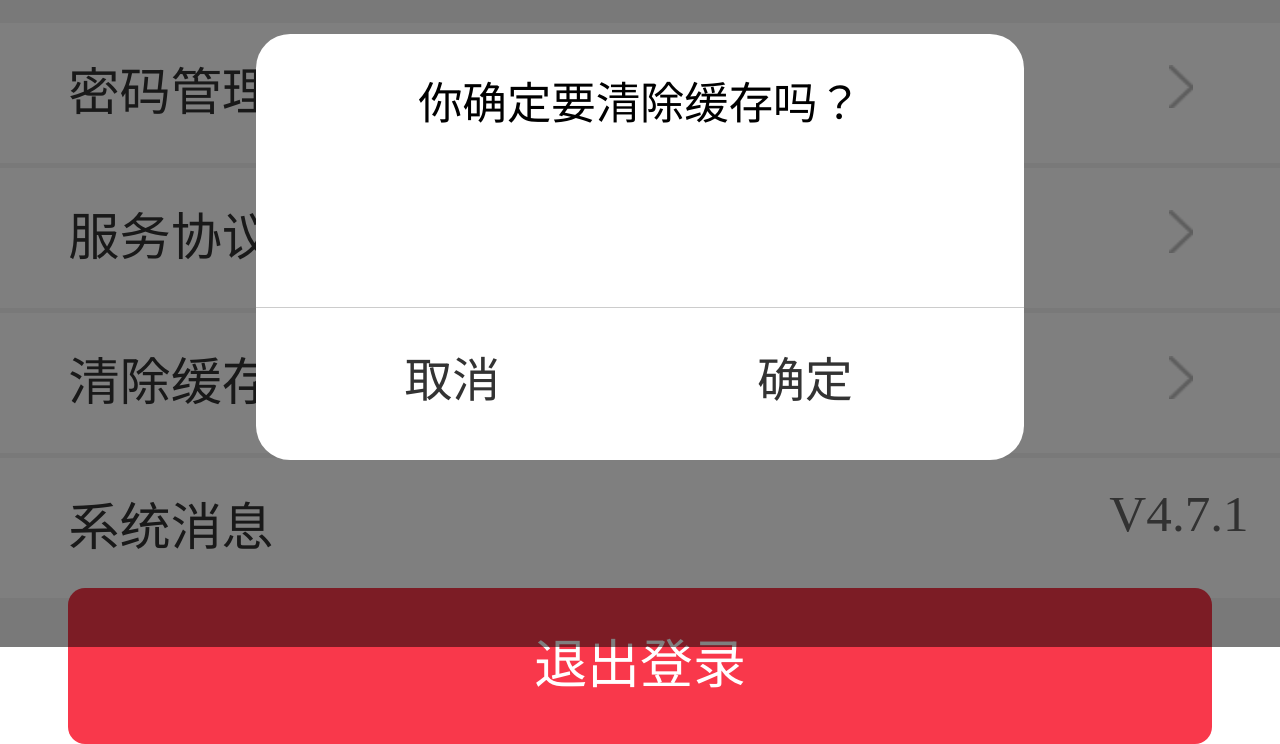
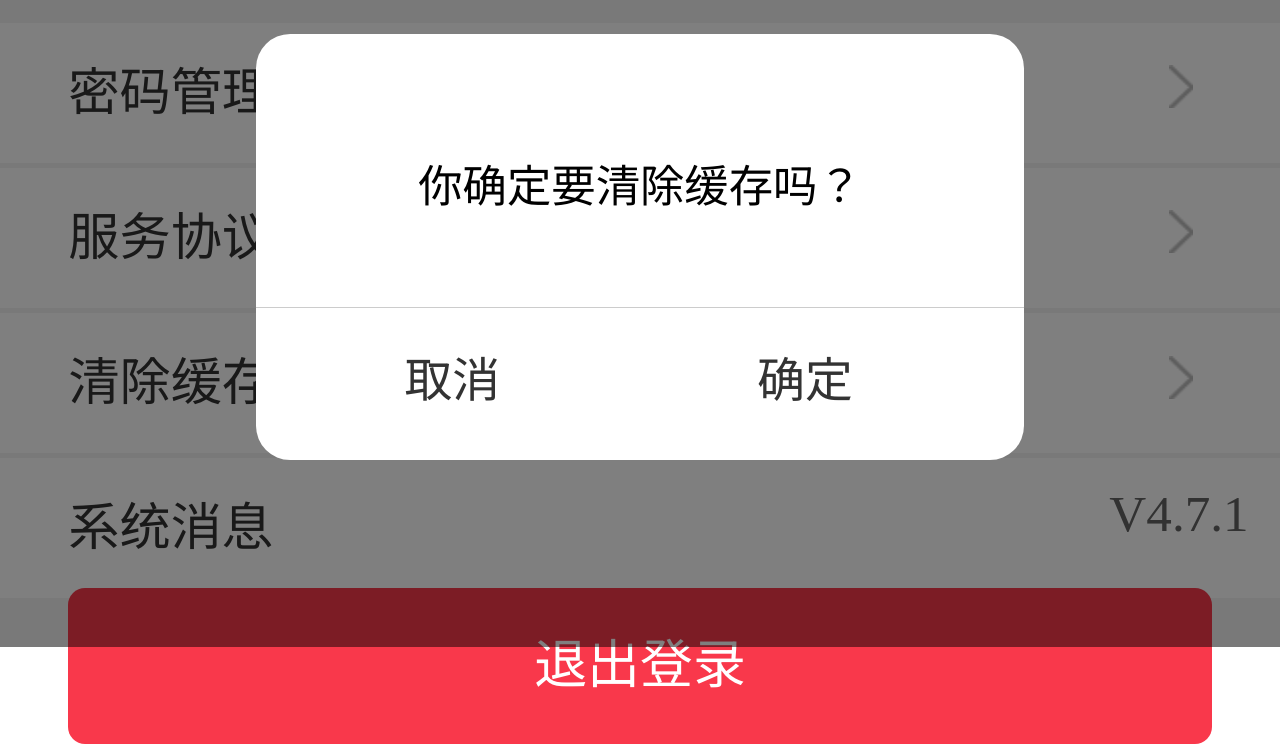
Before and after one commit to wangzhongkuiwoaini/wzk, a plain HTML site: page outlogin_do.html in a window 1280 px wide. Shown: the part 153-897 px from the top of the page. Drawn offline with Linux system fonts and the light colour scheme.

Commit message:
最后修改

```diff
--- a/css/style1.less
+++ b/css/style1.less
@@ -683,6 +683,9 @@ html {
                 padding: 0 0.2rem;
             }
         }
+        .you{
+            line-height: 1.4rem;
+        }
         a {
             display: inline-block;
             .full(40%,0.85rem,none);
--- a/outlogin_do.html
+++ b/outlogin_do.html
@@ -10,7 +10,7 @@
 	<body>
 		<div class="ques">
 			<div class="minner">
-				<span>你确定要清除缓存吗？</span>
+				<span class="you">你确定要清除缓存吗？</span>
 				<a href="outlogin.html">取消</a>
 				<a href="#">确定</a>
 			</div>
```
Also changed, not shown: myself_do.html (+8 -4 lines), css/style1.css.
